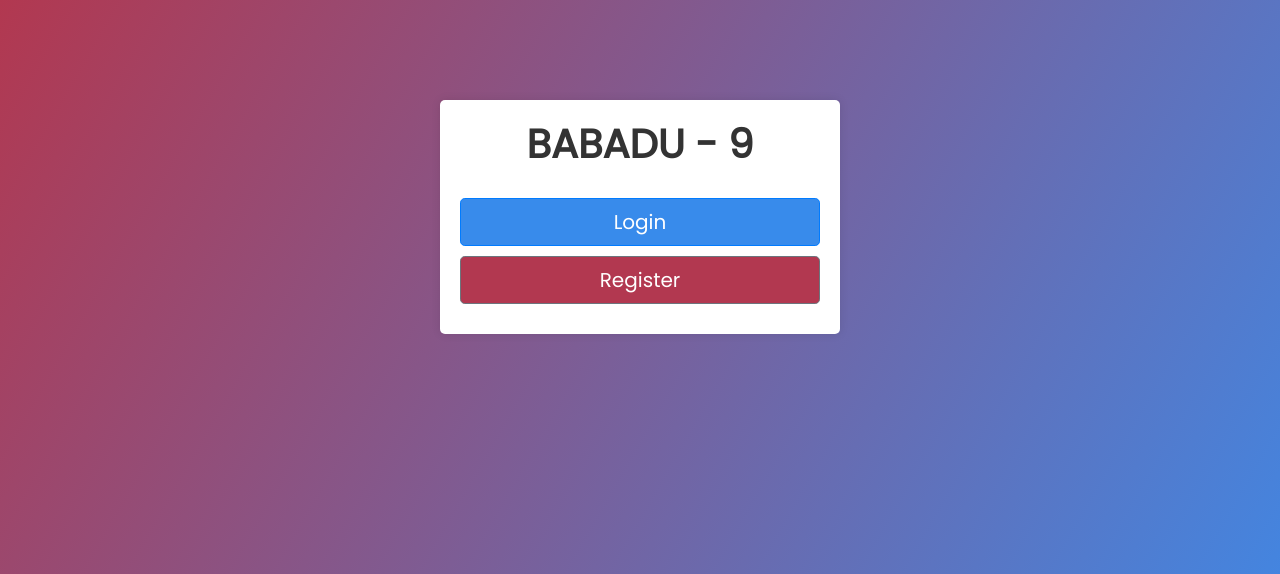
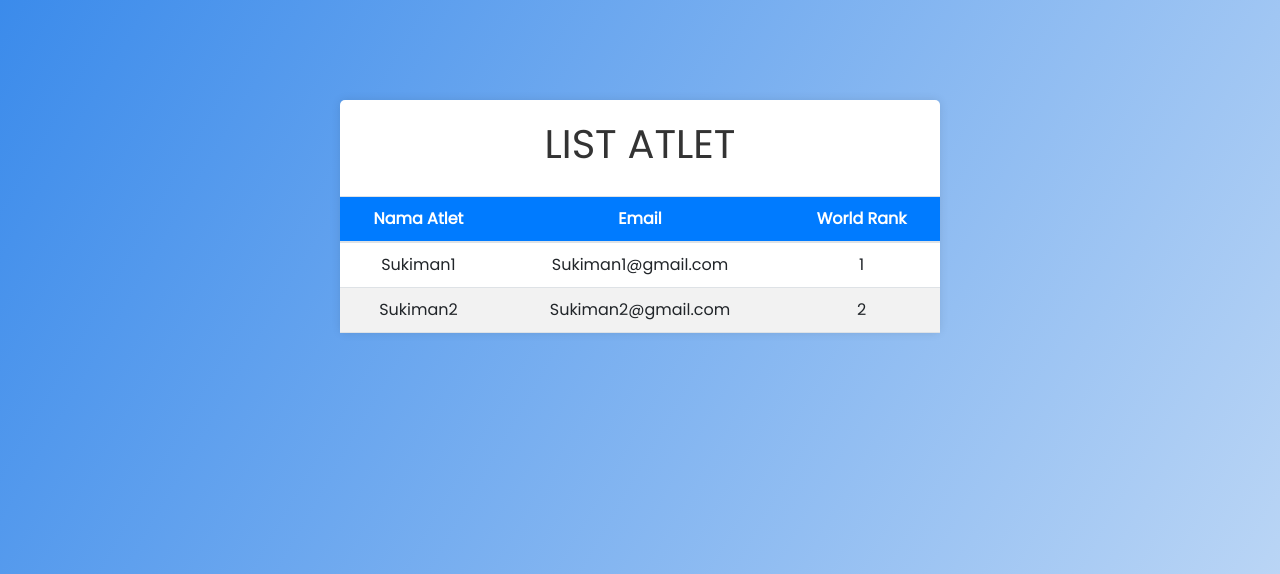
Before and after one commit to symphonycellis/basdaat, a Django app: page / in a window 1280 px wide. Shown: the top 574 px of the page. Run offline with Django 4.2, Linux system fonts and the light colour scheme; some libraries are stand-ins or nearby versions.

Commit message:
Symphony edit bg list atlet

```diff
--- a/example_app/templates/index.html
+++ b/example_app/templates/index.html
@@ -8,5 +8,5 @@
 
 {% block content %}
 <!-- UNTUK MENUNJUKKAN PAGE GANTI SAJA DI DALAM KUTIPNYA NAMA FILE HTMLNYA -->
-{% include 'login.html' %}
+{% include 'list_atlet.html' %}
 {% endblock content %}
--- a/templates/list_atlet.html
+++ b/templates/list_atlet.html
@@ -9,8 +9,11 @@
     @import url('https://fonts.googleapis.com/css2?family=Poppins:wght@400&display=swap');
 
     body {
-      background-color: #f2f2f2;
-      font-family: 'Poppins', sans-serif;
+        background: linear-gradient(120deg, #3b8beb, #c4dbf6);
+        background-attachment: fixed;
+        background-size: cover;
+        background-repeat: no-repeat;
+        font-family: 'Poppins', sans-serif;
     }
 
     .table-container {
```
